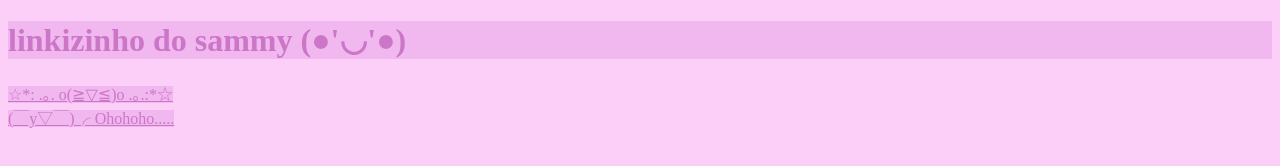
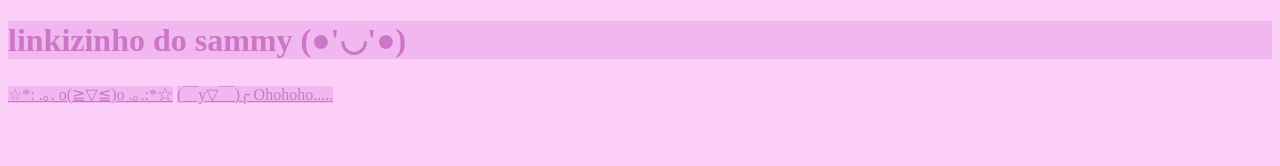
Before and after one commit to sammy6911/links, a plain HTML site: page index.html in a window 1280 px wide. Drawn offline with Linux system fonts and the light colour scheme.

Commit message:
ablubluble

```diff
--- a/index.html
+++ b/index.html
@@ -8,11 +8,8 @@
 </head>
 <body>
     <h1>linkizinho do sammy (●'◡'●)</h1>
-    <div>
         <a href="https://estudante.sesisenai.org.br/">☆*: .｡. o(≧▽≦)o .｡.:*☆</a>
-    </div>
-    <div>
         <a href="https://github.com/sammy6911">(￣y▽￣)╭ Ohohoho.....</a>
-    </div>
+
 </body>
 </html>
--- a/style.css
+++ b/style.css
@@ -1,6 +1,7 @@
 h1{
     color: rgb(204, 118, 200);
     background-color: rgb(241, 183, 239);
+    text-align: ;
 }
 body{
     background-color: rgb(252, 207, 249);
```
